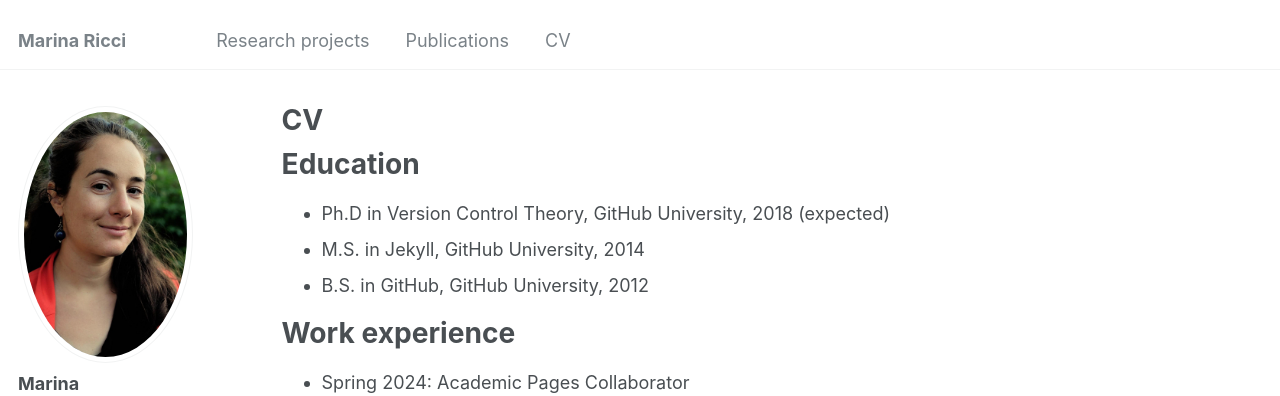
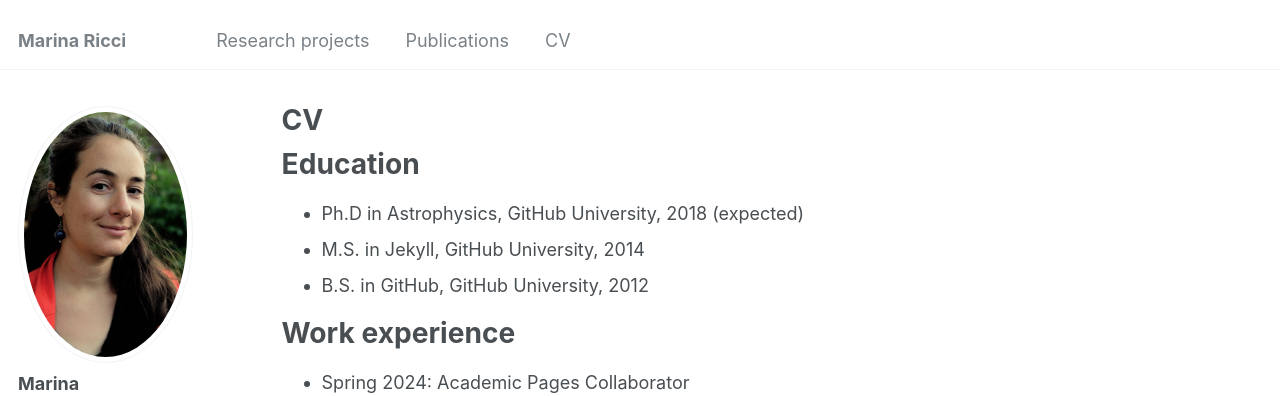
Before and after one commit to marina-ricci/marina-ricci.github.io, a Jekyll site: the page built from _pages/cv.md, in a window 1280 px wide and 900 px high. Shown: the top 396 px of the window. Built offline with Jekyll 4.4.1, drawn with Linux system fonts in a browser that asks for light colours; some web fonts are replaced.

Commit message:
Update cv.md

```diff
--- a/_pages/cv.md
+++ b/_pages/cv.md
@@ -11,7 +11,7 @@ redirect_from:
 
 Education
 ======
-* Ph.D in Version Control Theory, GitHub University, 2018 (expected)
+* Ph.D in  Astrophysics, GitHub University, 2018 (expected)
 * M.S. in Jekyll, GitHub University, 2014
 * B.S. in GitHub, GitHub University, 2012
 
```
